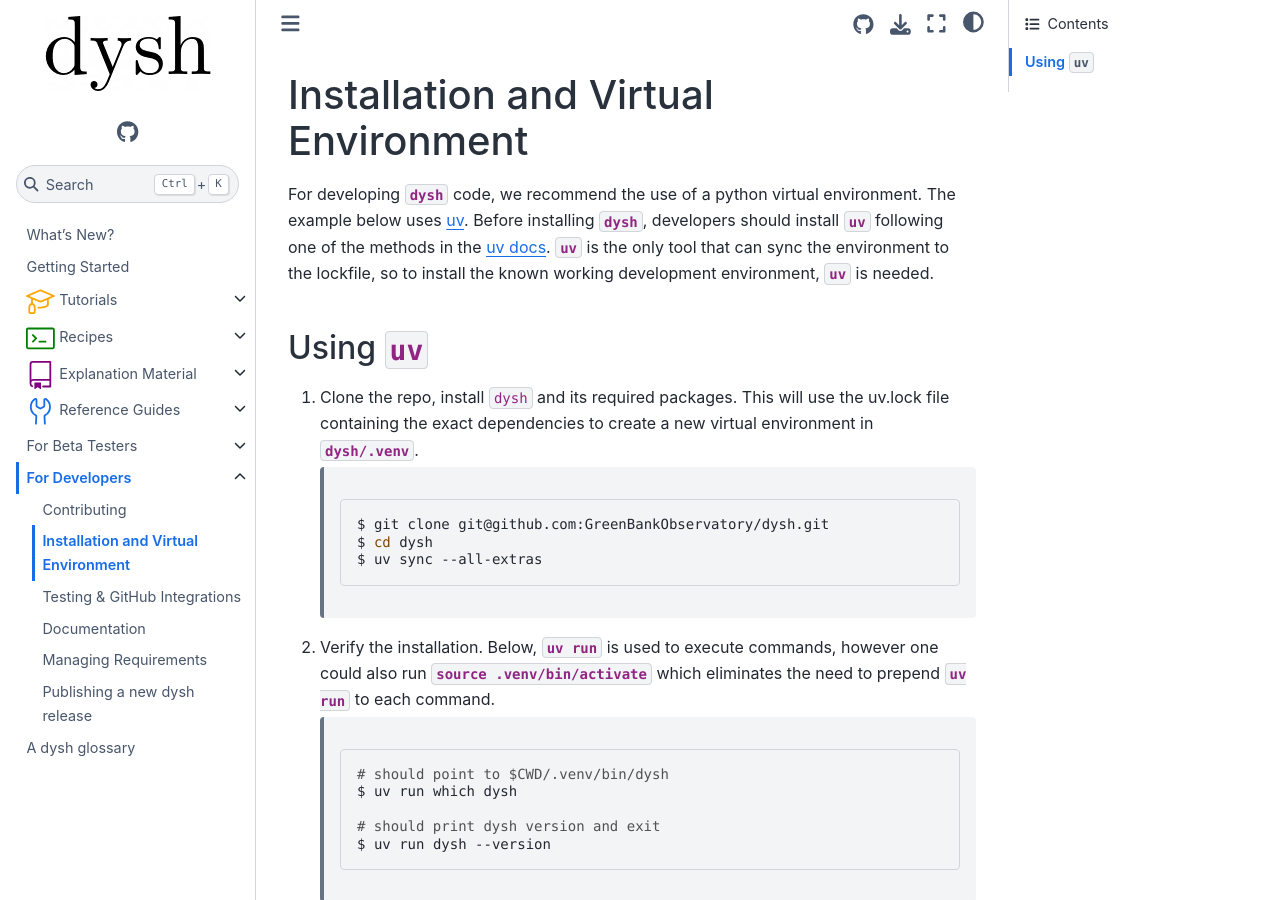
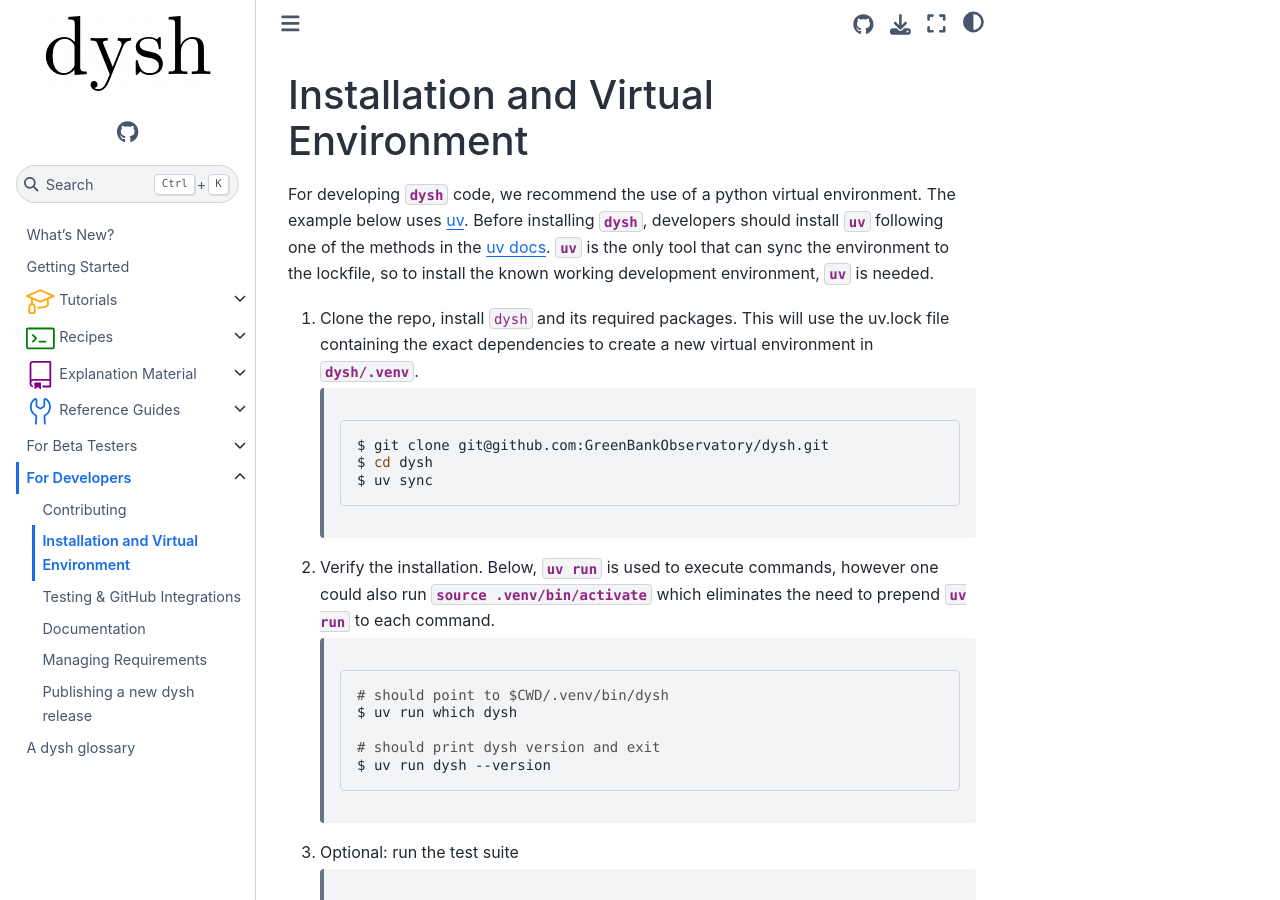
Before and after one commit to GreenBankObservatory/dysh, a Sphinx documentation site: the page built from docs/source/for_developers/install.rst, in a window 1280 px wide and 900 px high. Built offline with Sphinx 7.4.7 and the Sphinx Book theme 1.1.4, drawn with Linux system fonts in a browser that asks for light colours; pages that are not in the unit, such as notebooks, are missing from menus.

Commit message:
remove unnecessary header. remove --all-extras (superfluous)

```diff
--- a/docs/source/for_developers/install.rst
+++ b/docs/source/for_developers/install.rst
@@ -5,16 +5,13 @@ Installation and Virtual Environment
 For developing `dysh` code,
 we recommend the use of a python virtual environment. The example below uses `uv <https://docs.astral.sh/uv/>`_.   Before installing `dysh`, developers should install `uv` following one of the methods in the `uv docs <https://docs.astral.sh/uv/getting-started/installation/>`_.  `uv` is the only tool that can sync the environment to the lockfile, so to install the known working development environment, `uv` is needed.
 
-Using `uv`
-----------
-
 #. Clone the repo, install ``dysh`` and its required packages. This will use the uv.lock file containing the exact dependencies to create a new virtual environment in `dysh/.venv`.
 
     .. code-block:: bash
 
        $ git clone git@github.com:GreenBankObservatory/dysh.git
        $ cd dysh
-       $ uv sync --all-extras
+       $ uv sync
 
 #. Verify the installation.  Below, `uv run` is used to execute commands, however one could also run `source .venv/bin/activate` which eliminates the need to prepend `uv run` to each command.
 
```
